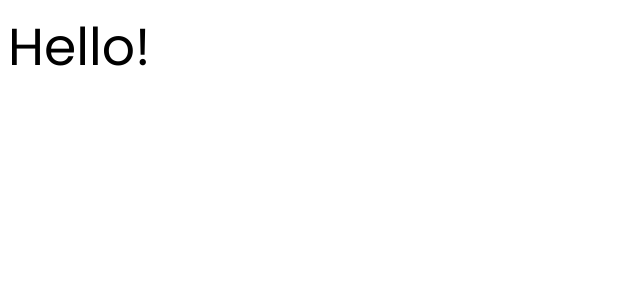
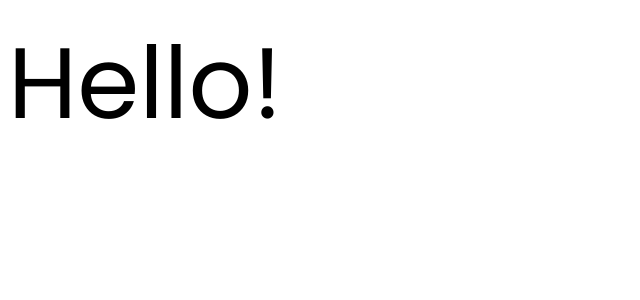
Before and after one commit to DIEN94/eCommerce-Website, a React (Create React App) app: page / in a window 1280 px wide. Shown: the top 300 px of the page, without its empty margins (0-640 px from the left). Built offline with nearby package versions, Linux system fonts and the light colour scheme.

Commit message:
correcting system design

```diff
--- a/src/styles/App.scss
+++ b/src/styles/App.scss
@@ -1,6 +1,6 @@
-@import "GlobalStyleSystemDesign.scss";
+@import "index.scss";
 
 .myApp {
-    font-size: $font-size-52px;
-    font-family: $font-primary;
+    font-size: 10rem;
+    font-family: var(--font-primary);
 }
--- a/src/styles/GlobalStyleSystemDesign.scss
+++ /dev/null
@@ -1,27 +0,0 @@
-@import url('https://fonts.googleapis.com/css2?family=Montserrat:ital,wght@0,400;0,600;1,700&family=Poppins:ital,wght@0,100;0,200;0,300;0,400;0,500;0,600;0,700;0,800;0,900;1,100;1,200;1,300;1,400;1,500;1,600;1,700;1,800;1,900&display=swap');
-
-//Fonts
-$font-primary: 'Poppins', sans-serif;
-$font-logo: 'Montserrat', sans-serif;
-
-//Fonts-size 20px - 1 rem
-$font-size-12px: 0.6rem;
-$font-size-13px: 0.65rem;
-$font-size-14px: 0.7rem;
-$font-size-15px: 0.75rem;
-$font-size-16px: 0.8rem;
-$font-size-20px: 1rem;
-$font-size-24px: 1.2rem;
-$font-size-28px: 1.4rem;
-$font-size-32px: 1.6rem;
-$font-size-34px: 1.7rem;
-$font-size-40px: 2rem;
-$font-size-48px: 2.4rem;
-$font-size-52px: 2.6rem;
-
-
-//Colors
-$background-color-primary: #FFFFFF;
-$background-color-secondary: #F9F1E7;
-$button-color: #B88E2F;
-$active-element-color: #B88E2F;
--- a/src/styles/index.scss
+++ b/src/styles/index.scss
@@ -1,5 +1,18 @@
-@import "GlobalStyleSystemDesign.scss";
+@import url('https://fonts.googleapis.com/css2?family=Montserrat:ital,wght@0,400;0,600;1,700&family=Poppins:ital,wght@0,100;0,200;0,300;0,400;0,500;0,600;0,700;0,800;0,900;1,100;1,200;1,300;1,400;1,500;1,600;1,700;1,800;1,900&display=swap');
+
+:root {
+//Fonts
+--font-primary: 'Poppins', sans-serif;
+--font-logo: 'Montserrat', sans-serif;
+
+//Colors
+--background-color-primary: #FFFFFF;
+--background-color-secondary: #F9F1E7;
+--button-color: #B88E2F;
+--active-element-color: #B88E2F;
+}
+
 
 *{
-    font-size: 20px; //for GlobalStyleSystemDesign.scss
+    font-size: 10px;
 }
```
